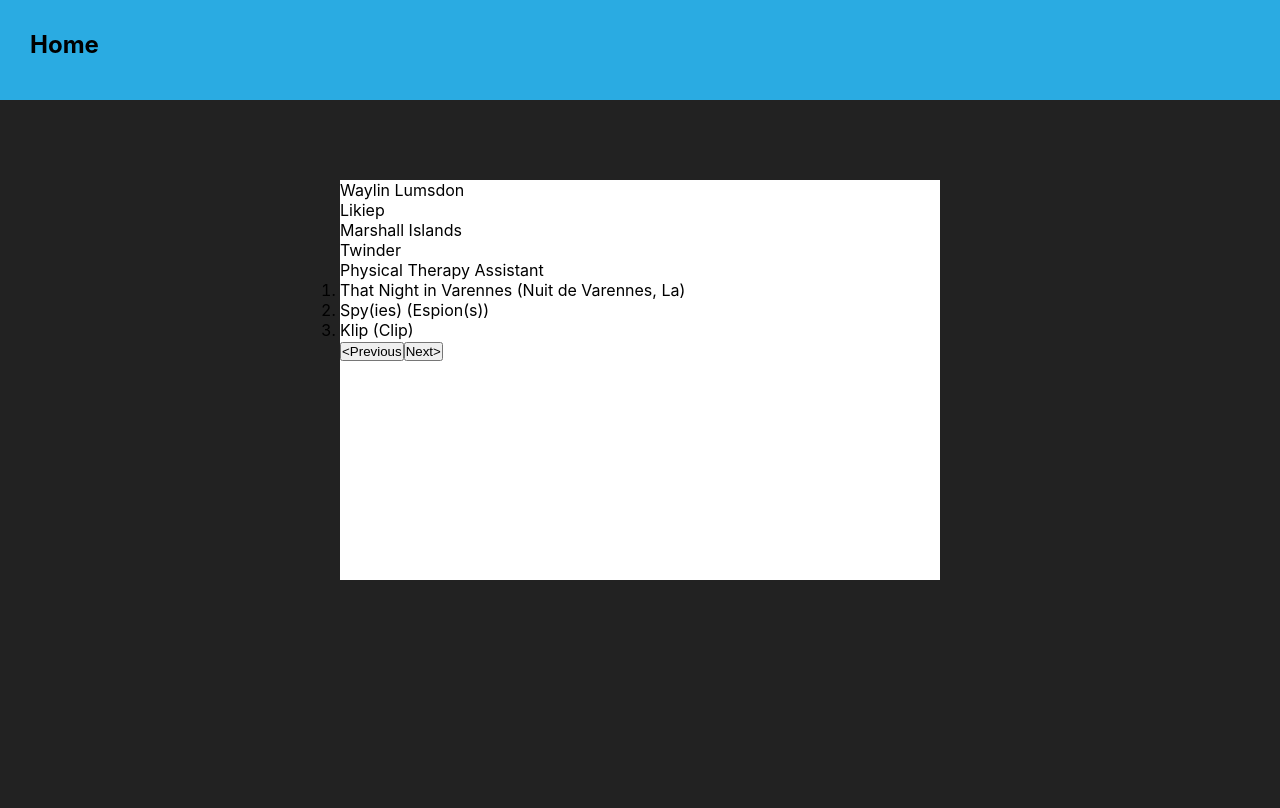
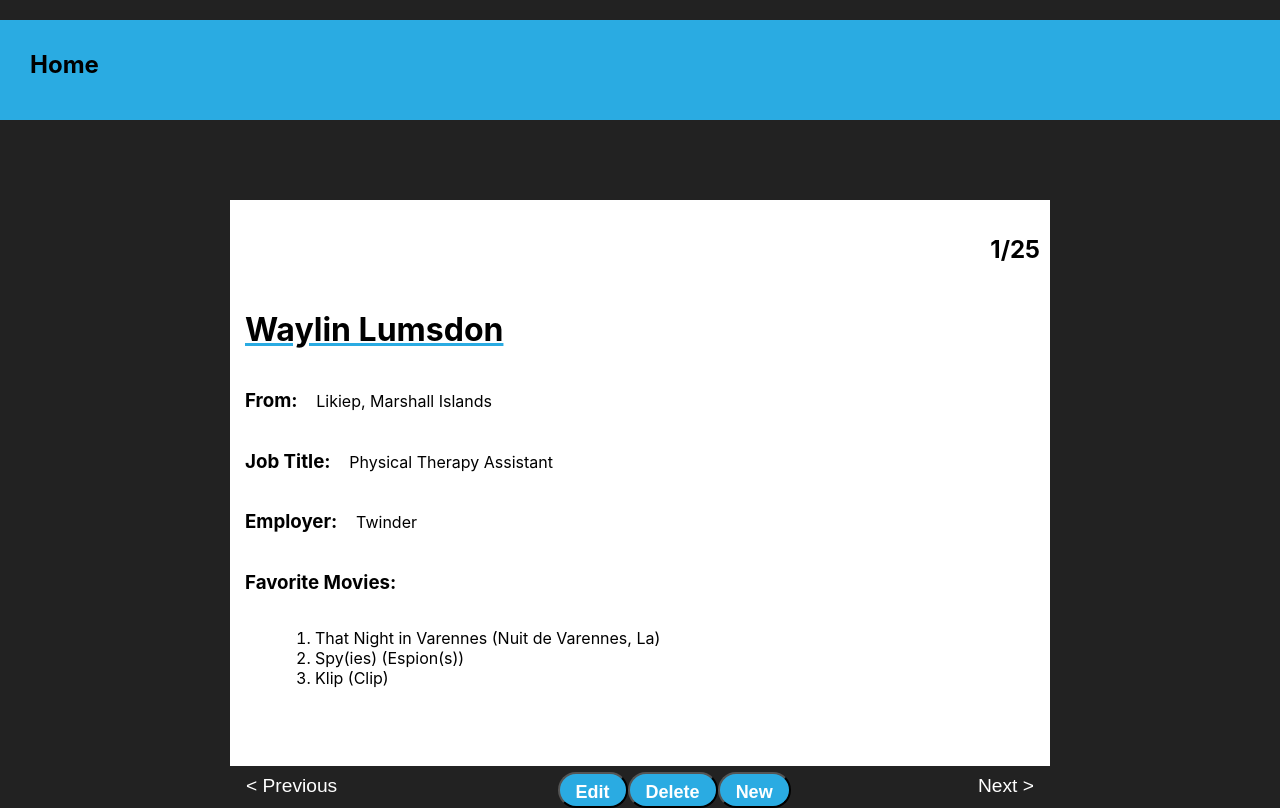
Before and after one commit to re-ross/user-directory, a React (Create React App) app: page / in a window 1280 px wide. Built offline with nearby package versions, Linux system fonts and the light colour scheme.

Commit message:
finished styling, able to cycle through all cards, create new cards, and delete cards. TO-DO: edit card

```diff
--- a/src/App.css
+++ b/src/App.css
@@ -1,8 +1,3 @@
-* {
-  padding: 0;
-  margin: 0;
-}
-
 body {
   background-color: #222222;
 }
--- /dev/null
+++ b/src/components/NewUserForm.jsx
@@ -0,0 +1,82 @@
+import React, { useState } from "react";
+
+const NewUserForm = ({ setIsCreatingNew, setUsers, users }) => {
+  const [first, setFirst] = useState("");
+  const [last, setLast] = useState("");
+  const [city, setCity] = useState("");
+  const [country, setCountry] = useState("");
+  const [title, setTitle] = useState("");
+  const [employer, setEmployer] = useState("");
+  const [movie1, setMovie1] = useState("");
+  const [movie2, setMovie2] = useState("");
+  const [movie3, setMovie3] = useState("");
+  const submitHandler = () => {
+    setUsers([
+      ...users,
+      {
+        id: +1,
+        name: { first: first, last: last },
+        city: city,
+        country: country,
+        employer: employer,
+        title: title,
+        favoriteMovies: [movie1, movie2, movie3],
+      },
+    ]);
+    setIsCreatingNew(false);
+  };
+  return (
+    <div>
+      <form>
+        <input
+          onChange={(e) => setFirst(e.target.value)}
+          type="text"
+          placeholder="First Name"
+        ></input>
+        <input
+          onChange={(e) => setLast(e.target.value)}
+          type="text"
+          placeholder="Last Name"
+        ></input>
+        <input
+          onChange={(e) => setCity(e.target.value)}
+          type="text"
+          placeholder="City"
+        ></input>
+        <input
+          onChange={(e) => setCountry(e.target.value)}
+          type="text"
+          placeholder="Country"
+        ></input>
+        <input
+          onChange={(e) => setEmployer(e.target.value)}
+          type="text"
+          placeholder="Employer"
+        ></input>
+        <input
+          onChange={(e) => setTitle(e.target.value)}
+          type="text"
+          placeholder="Title"
+        ></input>
+        <input
+          onChange={(e) => setMovie1(e.target.value)}
+          type="text"
+          placeholder="Favorite Movie 1"
+        ></input>
+        <input
+          onChange={(e) => setMovie2(e.target.value)}
+          type="text"
+          placeholder="Favorite Movie 2"
+        ></input>
+        <input
+          onChange={(e) => setMovie3(e.target.value)}
+          type="text"
+          placeholder="Favorite Movie 3"
+        ></input>
+        <button onClick={submitHandler}>Submit</button>
+      </form>
+    </div>
+  );
+};
+
+export default NewUserForm;
--- a/src/components/User.jsx
+++ b/src/components/User.jsx
@@ -1,6 +1,9 @@
 import React from "react";
+import "../styles/User.css";
 
 function User({
+  currentUser,
+  allusers,
   id,
   firstName,
   lastName,
@@ -11,16 +14,24 @@ function User({
   movies,
 }) {
   return (
-    <div>
-      <p>{id}</p>
-      <p>{firstName + "  " + lastName}</p>
-      <p>{city}</p>
-      <p>{country}</p>
-      <p>{employer}</p>
-      <p>{title}</p>
+    <div className="user-card">
+      <h2 className="count">{currentUser + 1 + "/" + allusers.length}</h2>
+      <h1 className="name">{firstName + "  " + lastName}</h1>
+      <div className="user-info-container">
+        <h3 className="user-info">From: </h3> <p> {city + ", " + country}</p>
+      </div>
+      <div className="user-info-container">
+        <h3 className="user-info">Job Title: </h3> <p> {title}</p>
+      </div>
+      <div className="user-info-container">
+        <h3 className="user-info">Employer: </h3> <p> {employer}</p>
+      </div>
+      <h3>Favorite Movies:</h3>
       <ol>
         {movies.map((movie, id) => (
-          <li key={id}>{movie}</li>
+          <li className="movie" key={id}>
+            {movie}
+          </li>
         ))}
       </ol>
     </div>
--- a/src/components/UserView.jsx
+++ b/src/components/UserView.jsx
@@ -2,33 +2,45 @@ import React, { useState, useEffect } from "react";
 import "../styles/UserView.css";
 import data from "../data/data.js";
 import User from "./User";
+import NewUserForm from "./NewUserForm";
 
 export default function UserView() {
-  const [users, SetUsers] = useState([]);
+  const [users, setUsers] = useState([]);
   const [currentUser, setCurrentUser] = useState(0);
+  const [isCreatingNew, setIsCreatingNew] = useState(false);
 
   const nextUser = () => {
     if (currentUser < users.length - 1) {
       setCurrentUser(currentUser + 1);
+    } else if (currentUser === 24) {
+      setCurrentUser(0);
     }
   };
   const prevUser = () => {
     if (currentUser > 0) {
       setCurrentUser(currentUser - 1);
+    } else if (currentUser === 0) {
+      setCurrentUser(users.length - 1);
     }
   };
-
+  const deleteUser = () => {
+    setUsers(users.filter((el, index) => index !== currentUser));
+    if (currentUser === users.length - 1) {
+      setCurrentUser(users.length - 2);
+    }
+  };
   useEffect(() => {
-    SetUsers(data);
-    console.log(data);
-  }, [users]);
+    setUsers(data);
+  }, []);
   return (
     <div className="user-view">
-      {data.map((user, id) => {
+      {!isCreatingNew &&
+        users.map((user, id) => {
           if (id === currentUser)
             return (
               <User
                 allusers={users}
+                currentUser={currentUser}
                 key={user.id}
                 firstName={user.name.first}
                 lastName={user.name.last}
@@ -40,24 +52,33 @@ export default function UserView() {
               />
             );
         })}
-      <button onClick={() => prevUser()}>{"<"}Previous</button>
-      <button onClick={() => nextUser()}>Next{">"}</button>
+      {isCreatingNew && (
+        <NewUserForm
+          users={users}
+          setIsCreatingNew={setIsCreatingNew}
+          setUsers={setUsers}
+        />
+      )}
+      <div className="button-container">
+        <button className="prev-next-buttons" onClick={() => prevUser()}>
+          {"<"} Previous
+        </button>
+        <div className="center-buttons-container">
+          <button className="center-button">Edit</button>
+          <button className="center-button" onClick={() => deleteUser()}>
+            Delete
+          </button>
+          <button
+            className="center-button"
+            onClick={() => setIsCreatingNew(true)}
+          >
+            New
+          </button>
+        </div>
+        <button className="prev-next-buttons" onClick={() => nextUser()}>
+          Next {">"}
+        </button>
+      </div>
     </div>
   );
 }
-
-//  {
-//    users.map((user, id) => (
-//      <User
-//        key={user.id}
-//        id={user.id}
-//        firstName={user.name.first}
-//        lastName={user.name.last}
-//        city={user.city}
-//        country={user.country}
-//        employer={user.employer}
-//        title={user.title}
-//        favoriteMovies={user.favoriteMovies}
-//      />
-//    ));
-//  }
--- /dev/null
+++ b/src/styles/User.css
@@ -0,0 +1,29 @@
+.name {
+  text-decoration: underline #2aabe2;
+}
+.user-card {
+  display: flex;
+  flex-direction: column;
+  width: 100%;
+  height: 100%;
+  margin-right: 5px;
+  padding-left: 5px;
+}
+.count {
+  font-size: x-large;
+  font-weight: bold;
+  align-self: flex-end;
+  padding: 5px;
+}
+
+.user-info-container {
+  display: flex;
+  align-items: baseline;
+}
+.user-info {
+  margin-right: 1em;
+}
+
+.movie {
+  margin-left: 30px;
+}
--- a/src/styles/UserView.css
+++ b/src/styles/UserView.css
@@ -1,5 +1,37 @@
 .user-view {
   background-color: white;
-  width: 75vh;
-  height: 50vh;
+  width: 100vh;
+  padding: 10px;
 }
+
+.button-container {
+  margin-top: 1em;
+  display: flex;
+  justify-content: space-between;
+  height: 5%;
+}
+.prev-next-buttons {
+  border: none;
+  background: none;
+  font-size: larger;
+  color: white;
+}
+
+.center-buttons-container {
+  width: 25%;
+  display: flex;
+  justify-content: space-evenly;
+  height: 65%;
+}
+
+.center-button {
+  border-radius: 20px;
+  color: white;
+  background-color: #2aabe2;
+  width: 40em;
+  height: 2em;
+  text-align: center;
+  font-size: large;
+  font-weight: bold;
+  padding: 8px 16px 10px;
+}
```
Also changed, not shown: src/components/EditUser.jsx (added, +27 -0 lines). Lines whose indentation alone changed are shown as unchanged.
